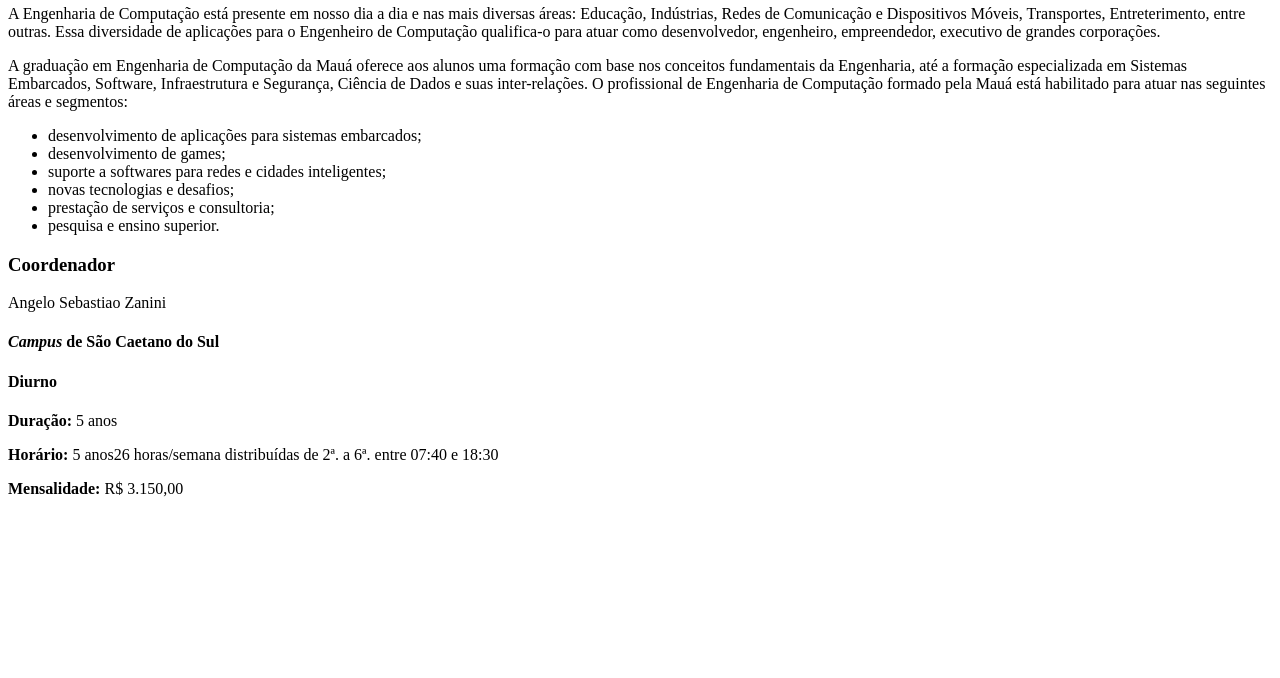
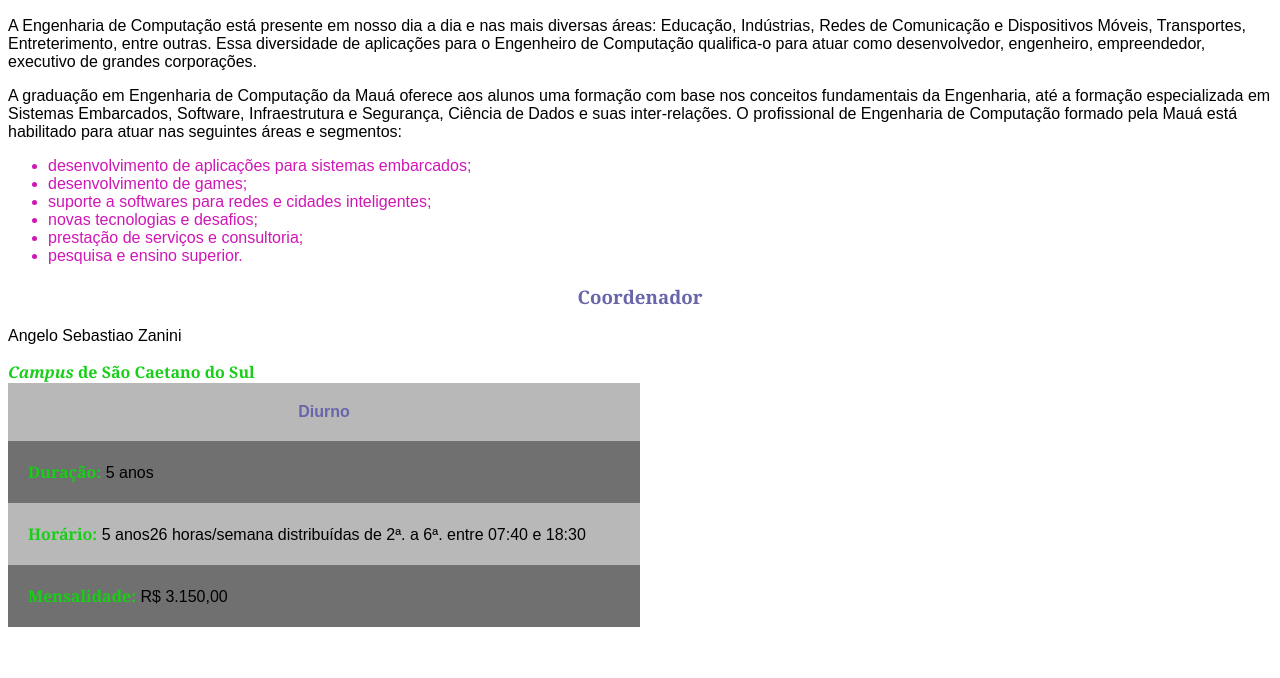
Before and after one commit to digaobr439/Linguagens-II, a plain HTML site: page index.html in a window 1280 px wide. Shown: the part 122-800 px from the top of the page. Drawn offline with Linux system fonts and the light colour scheme.

Commit message:
Atividade 2

```diff
--- /dev/null
+++ b/css/styles.css
@@ -0,0 +1,52 @@
+h1{
+    color: #110991;
+    text-align: center;
+    font-family: Cambria, serif;
+}
+h2{
+    font-family: Cambria, serif;
+    color: #6965ab;
+    text-align: center;
+    font-family: Cambria, serif;
+}
+
+h3{
+    color: #6965ab;
+    text-align: center;
+    font-family: Cambria, serif;
+}
+h4{
+    color: #6965ab;
+    text-align: center;
+    font-family: Cambria, serif;
+}
+p{
+    font-family: Arial, sans-serif;
+}
+#lista{
+    font-family: Arial, sans-serif;
+    color: #cf17b6;
+}
+#campus1{
+    font-family: Arial, sans-serif;
+    background-color: #b8b8b8;
+    padding: 20px;
+    margin-top: 0px;
+    margin-bottom: 0px;
+
+}
+#campus2{
+    font-family: Arial, sans-serif;
+    background-color: #707070;
+    padding: 20px;
+    margin-top: 0px;
+    margin-bottom: 0px;
+
+}
+strong{
+    font-family: Cambria, serif;
+    color: #17cf17;
+}
+article{
+   margin-right: 50%;
+}
--- a/index.html
+++ b/index.html
@@ -4,6 +4,7 @@
 <head>
     <meta charset="UTF-8">
     <title>Instituto Mauá de Tecnologia</title>
+    <link rel="stylesheet" href="css/styles.css">
 </head>
 
 <body>
@@ -17,7 +18,7 @@
 
     <p>
         A graduação em Engenharia de Computação da Mauá oferece aos alunos uma formação com base nos conceitos fundamentais da Engenharia, até a formação especializada em Sistemas Embarcados, Software, Infraestrutura e Segurança, Ciência de Dados e suas inter-relações. O profissional de Engenharia de Computação formado pela Mauá está habilitado para atuar nas seguintes áreas e segmentos:
-        <ul>
+        <ul id="lista">
             <li>desenvolvimento de aplicações para sistemas embarcados;</li>
             <li>desenvolvimento de games;</li>
             <li>suporte a softwares para redes e cidades inteligentes;</li>
@@ -31,15 +32,16 @@
 
     <p>Angelo Sebastiao Zanini</p>
 
-    <h4><i>Campus</i> de São Caetano do Sul</h4>
+    <strong><i>Campus</i> de São Caetano do Sul</strong>
+    <article>
+        <h4 id = campus1>Diurno</h4>
 
-    <h4>Diurno</h4>
+        <p id = campus2><strong>Duração:</strong> 5 anos</p>
 
-    <p><strong>Duração:</strong> 5 anos</p>
+        <p id = campus1><strong>Horário:</strong> 5 anos26 horas/semana distribuídas de 2ª. a 6ª. entre 07:40 e 18:30
 
-    <p><strong>Horário:</strong> 5 anos26 horas/semana distribuídas de 2ª. a 6ª. entre 07:40 e 18:30
-
-    <p><strong>Mensalidade:</strong> R$ 3.150,00</p>
+        <p id = campus2><strong>Mensalidade:</strong> R$ 3.150,00</p>
+    </article>
 
 </body>
 
```
